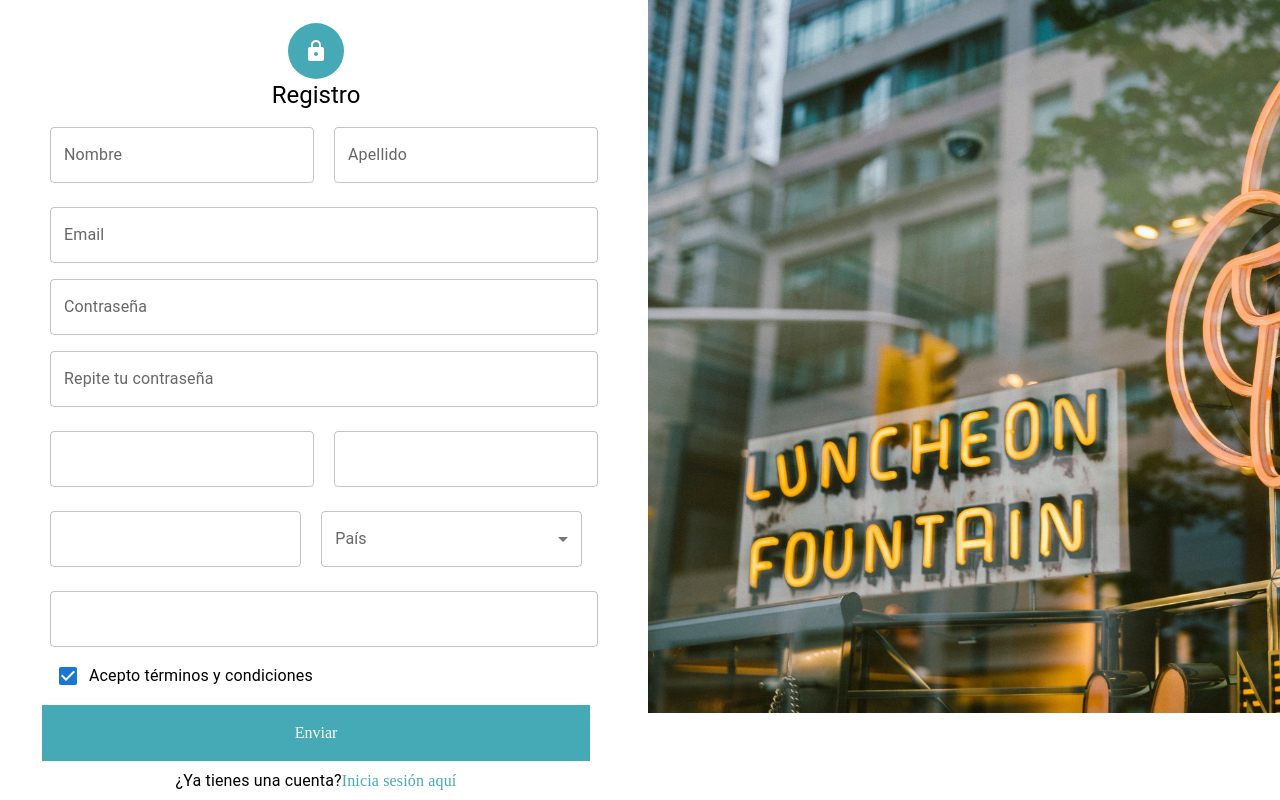
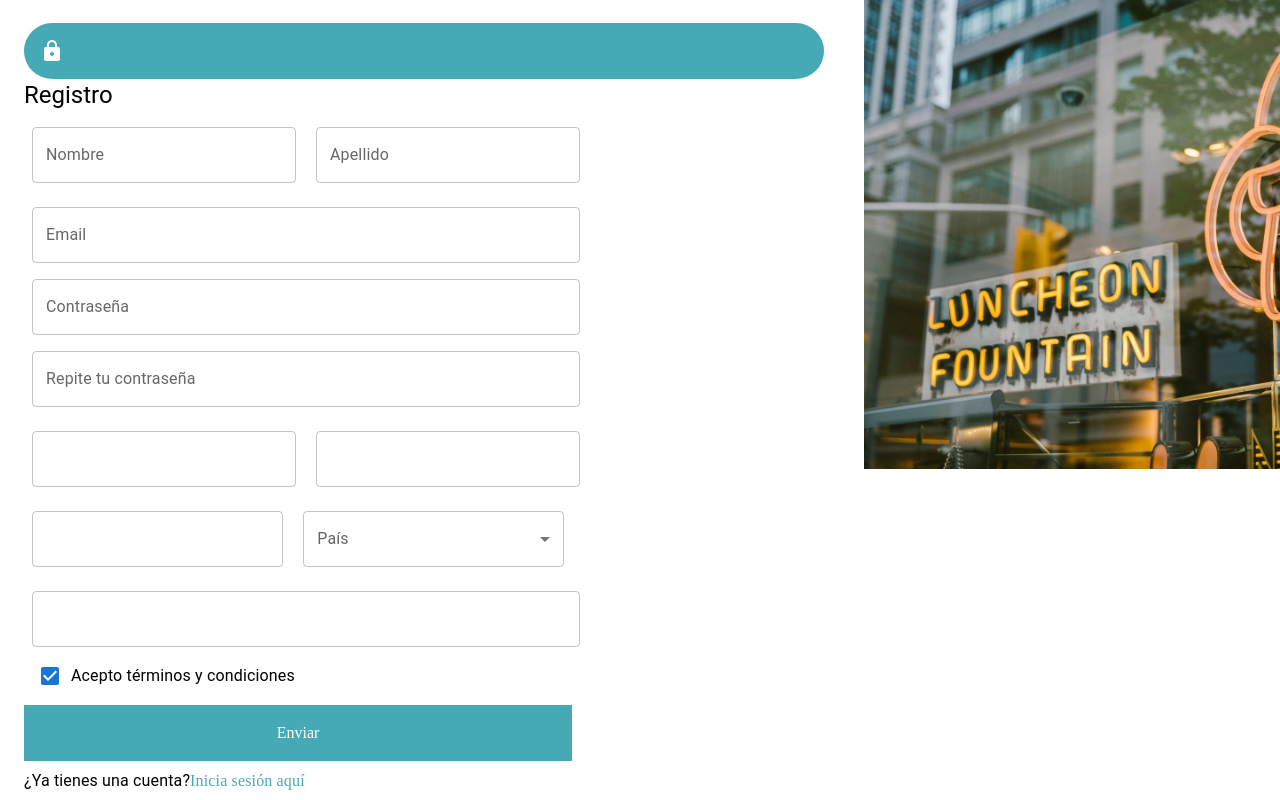
Before and after one commit to octocodevs/jointure-frontend, a Next.js app: page /admin/register in a window 1280 px wide. Built offline with nearby package versions, Linux system fonts and the light colour scheme.

Commit message:
box changed

```diff
--- a/src/app/admin/register/page.jsx
+++ b/src/app/admin/register/page.jsx
@@ -12,8 +12,8 @@
             alt="Picture of the author"
             layout="responsive"
             objectFit="contain"
-            width="500"
-            height="1000"
+            width={500}
+            height={1000}
           />
         </figure>
       </section>
--- a/src/componentes/RegisterForm/RegisterForm.jsx
+++ b/src/componentes/RegisterForm/RegisterForm.jsx
@@ -9,6 +9,7 @@
 import Typography from '@mui/material/Typography';
 import BoxBasic from "../Mui/shapes/LockerShape";
 import BasicSelect from "../Mui/inputs/BasicSelect";
+import { Container } from "@mui/material";
 
 
 export default function RegisterForm() {
@@ -70,10 +71,10 @@
 
 
   return (
-    <Box
+    <Container
       className="flex justify-center items-center flex-col mt-4 w-1/2 "
     >
-      <BoxBasic className="w-full" />
+      <BoxBasic />
       <Typography className="font-montserrat font-bold mt-4" variant="h5">Registro</Typography>
       <FormControl>
 
@@ -172,6 +173,6 @@
           </span>
         </Typography>
       </Box>
-    </Box>
+    </Container>
   );
 }
```
